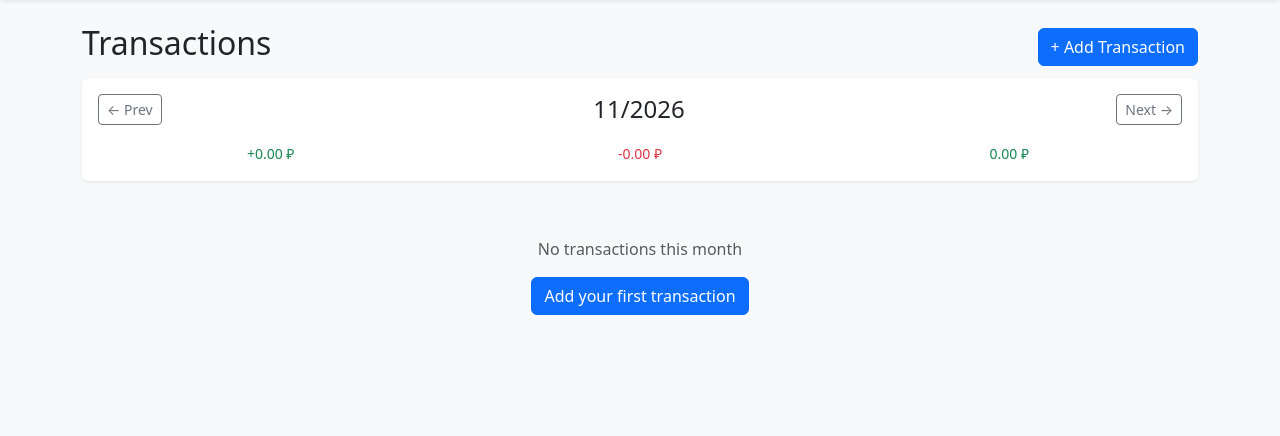
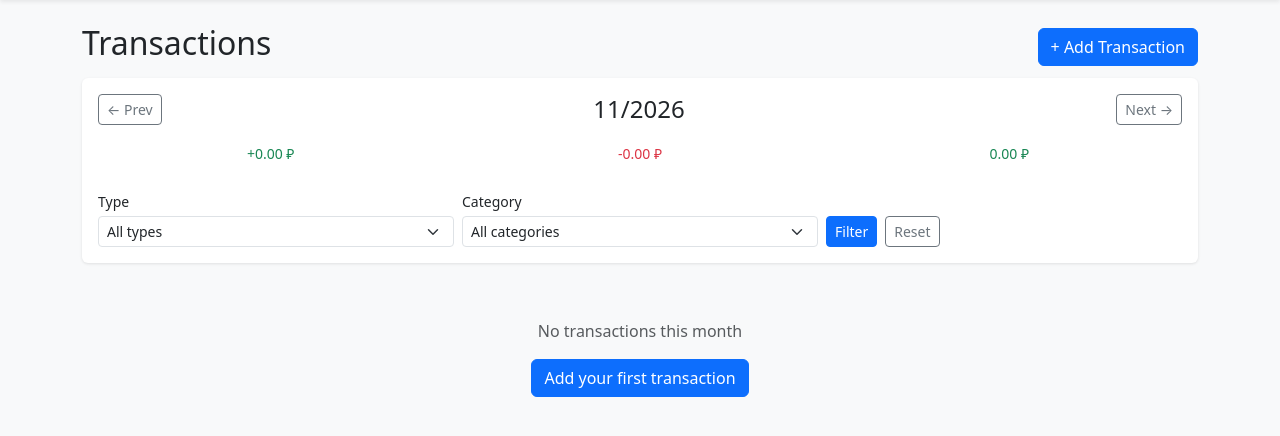
Before and after one commit to tamarinvs19/top_money, a Django app: page / in a window 1280 px wide. Shown: the part 56-492 px from the top of the page. Run offline with Django 5.2, Linux system fonts and the light colour scheme; the visitor is signed in with stand-in values (Sample User, id 1); data that the repository does not hold is empty; some libraries are stand-ins or nearby versions.

Commit message:
Add transaction type/category filters and statistics links
Filter transactions by operation type and category via query params,
add a year-scoped transactions view for yearly statistics, and link every
statistics category row to the matching filtered transactions page.

```diff
--- a/config/urls.py
+++ b/config/urls.py
@@ -22,6 +22,8 @@ urlpatterns = [
     path('', views.transactions, name='transactions'),
     path('<int:year>/<int:month>/', views.transactions, name='transactions_month'),
     path('transactions/<uuid:asset_uuid>/', views.transactions, name='transactions_asset'),
+    path('transactions/<int:year>/', views.transactions, name='transactions_year'),
+    path('transactions/<int:year>/<uuid:asset_uuid>/', views.transactions, name='transactions_year_asset'),
     path('transactions/<int:year>/<int:month>/<uuid:asset_uuid>/', views.transactions, name='transactions_month_asset'),
 
     path('transaction/add/', views.transaction_add, name='transaction_add'),
--- a/finance/views.py
+++ b/finance/views.py
@@ -12,6 +12,7 @@ from django.db import models
 from django.http import JsonResponse, HttpResponse
 from django.conf import settings
 from django import forms
+from urllib.parse import urlencode
 import os
 import shutil
 
@@ -71,25 +72,30 @@ def signup(request):
 @login_required
 def transactions(request, year=None, month=None, asset_uuid=None):
     today = timezone.now()
+    period = 'month'
     if year is None:
         year = today.year
-    if month is None:
         month = today.month
-
-    current_date = make_aware(datetime(int(year), int(month), 1))
-
-    prev_month = current_date - timedelta(days=1)
-    next_month = current_date + timedelta(days=31)
-    next_month = next_month.replace(day=1)
-
-    start_date = current_date
-    end_date = current_date.replace(day=1, month=int(month) + 1) if int(month) < 12 else current_date.replace(year=int(year)+1, month=1)
-    if int(month) == 12:
-        end_date = make_aware(datetime(int(year) + 1, 1, 1)) - timedelta(seconds=1)
+    elif month is None:
+        period = 'year'
+
+    if period == 'year':
+        start_date = make_aware(datetime(int(year), 1, 1))
+        end_date = make_aware(datetime(int(year), 12, 31, 23, 59, 59))
+        prev_date = int(year) - 1
+        next_date = int(year) + 1
     else:
-        from calendar import monthrange
-        _, days = monthrange(int(year), int(month))
-        end_date = make_aware(datetime(int(year), int(month), days, 23, 59, 59))
+        current_date = make_aware(datetime(int(year), int(month), 1))
+        prev_date = current_date - timedelta(days=1)
+        next_date = current_date + timedelta(days=31)
+        next_date = next_date.replace(day=1)
+        start_date = current_date
+        if int(month) == 12:
+            end_date = make_aware(datetime(int(year) + 1, 1, 1)) - timedelta(seconds=1)
+        else:
+            from calendar import monthrange
+            _, days = monthrange(int(year), int(month))
+            end_date = make_aware(datetime(int(year), int(month), days, 23, 59, 59))
 
     transactions_list = Transaction.objects.filter(
         user=request.user,
@@ -101,6 +107,48 @@ def transactions(request, year=None, month=None, asset_uuid=None):
         transactions_list = transactions_list.filter(
             models.Q(from_asset_id=asset_uuid) | models.Q(to_asset_id=asset_uuid)
         )
+
+    transaction_types = TransactionType.choices
+    waste_categories = WasteCategory.choices
+    refill_categories = RefillCategory.choices
+
+    valid_types = {value for value, _ in transaction_types}
+    valid_categories = (
+        {value for value, _ in waste_categories}
+        | {value for value, _ in refill_categories}
+    )
+    selected_type = request.GET.get('type', '')
+    if selected_type not in valid_types:
+        selected_type = ''
+    selected_category = request.GET.get('category', '')
+    if selected_category not in valid_categories:
+        selected_category = ''
+
+    if selected_type:
+        transactions_list = transactions_list.filter(type=selected_type)
+    if selected_category:
+        transactions_list = transactions_list.filter(category=selected_category)
+
+    if period == 'year':
+        if asset_uuid:
+            prev_url = reverse('transactions_year_asset', args=[prev_date, asset_uuid])
+            next_url = reverse('transactions_year_asset', args=[next_date, asset_uuid])
+        else:
+            prev_url = reverse('transactions_year', args=[prev_date])
+            next_url = reverse('transactions_year', args=[next_date])
+    else:
+        if asset_uuid:
+            prev_url = reverse(
+                'transactions_month_asset',
+                args=[prev_date.year, prev_date.month, asset_uuid],
+            )
+            next_url = reverse(
+                'transactions_month_asset',
+                args=[next_date.year, next_date.month, asset_uuid],
+            )
+        else:
+            prev_url = reverse('transactions_month', args=[prev_date.year, prev_date.month])
+            next_url = reverse('transactions_month', args=[next_date.year, next_date.month])
 
     grouped = {}
     for t in transactions_list:
@@ -132,10 +180,16 @@ def transactions(request, year=None, month=None, asset_uuid=None):
     return render(request, 'transactions.html', {
         'transactions_by_day': grouped,
         'year': int(year),
-        'month': int(month),
+        'month': int(month) if month is not None else None,
+        'period': period,
         'asset': Asset.objects.filter(id=asset_uuid).first() or "",
-        'prev_month': prev_month,
-        'next_month': next_month,
+        'prev_url': prev_url,
+        'next_url': next_url,
+        'transaction_types': transaction_types,
+        'waste_categories': waste_categories,
+        'refill_categories': refill_categories,
+        'selected_type': selected_type,
+        'selected_category': selected_category,
         'month_income': month_income,
         'month_expense': month_expense,
         'month_balance': month_balance,
@@ -576,12 +630,22 @@ def statistics(request, year=None, month=None, stat_type='outcome'):
                 return choice[1]
         return cat
 
+    def category_filter_url(category, transaction_type):
+        params = urlencode({'type': transaction_type, 'category': category})
+        if period == 'year':
+            base_url = reverse('transactions_year', args=[year])
+        else:
+            base_url = reverse('transactions_month', args=[year, month])
+        return f'{base_url}?{params}'
+
     income_data = []
     colors = ['#ff6b6b', '#ffa07a', '#ffd93d', '#6bcb77', '#4d96ff', '#9b59b6', '#ff9ff3', '#54a0ff', '#5f27cd', '#48dbfb', '#ff9f43', '#ee5a24', '#009432', '#1289A7', '#D980FA']
     for i, (cat, amount) in enumerate(income_sorted):
         percent = (amount / total_income * 100) if total_income > 0 else 0
         income_data.append({
             'category': format_category(cat),
+            'code': cat,
+            'url': category_filter_url(cat, TransactionType.REFILL),
             'amount': amount,
             'percent': percent,
             'color': colors[i % len(colors)],
@@ -592,6 +656,8 @@ def statistics(request, year=None, month=None, stat_type='outcome'):
         percent = (amount / total_outcome * 100) if total_outcome > 0 else 0
         outcome_data.append({
             'category': format_category(cat),
+            'code': cat,
+            'url': category_filter_url(cat, TransactionType.WASTE),
             'amount': amount,
             'percent': percent,
             'color': colors[i % len(colors)],
--- a/templates/statistics.html
+++ b/templates/statistics.html
@@ -94,7 +94,7 @@
             <tbody>
               {% for item in income_data %}
               <tr>
-                <td><span style="display:inline-block;width:12px;height:12px;background-color:{{ item.color }};margin-right:8px;border-radius:2px;"></span>{{ item.category }}</td>
+                <td><span style="display:inline-block;width:12px;height:12px;background-color:{{ item.color }};margin-right:8px;border-radius:2px;"></span><a href="{{ item.url }}" class="text-decoration-none">{{ item.category }}</a></td>
                 <td class="text-end">{{ item.amount|floatformat:2 }} ₽</td>
                 <td class="text-end">{{ item.percent|floatformat:1 }}%</td>
               </tr>
@@ -142,7 +142,7 @@
             <tbody>
               {% for item in outcome_data %}
               <tr>
-                <td><span style="display:inline-block;width:12px;height:12px;background-color:{{ item.color }};margin-right:8px;border-radius:2px;"></span>{{ item.category }}</td>
+                <td><span style="display:inline-block;width:12px;height:12px;background-color:{{ item.color }};margin-right:8px;border-radius:2px;"></span><a href="{{ item.url }}" class="text-decoration-none">{{ item.category }}</a></td>
                 <td class="text-end">{{ item.amount|floatformat:2 }} ₽</td>
                 <td class="text-end">{{ item.percent|floatformat:1 }}%</td>
               </tr>
--- a/templates/transactions.html
+++ b/templates/transactions.html
@@ -9,20 +9,18 @@
 <div class="card mb-2">
   <div class="card-body">
     <div class="d-flex justify-content-between align-items-center">
+      <a href="{{ prev_url }}" class="btn btn-sm btn-outline-secondary">&larr; Prev</a>
       {% if asset %}
-        <a href="{% url 'transactions_month_asset' prev_month.year prev_month.month asset.id %}" class="btn btn-sm btn-outline-secondary">&larr; Prev</a>
         <div class="row align-items-center justify-content-center">
           <div class="col">
-            <h6 class="mb-0">{{ month }}/{{ year }}</h6>
+            <h6 class="mb-0">{% if period == 'year' %}{{ year }}{% else %}{{ month }}/{{ year }}{% endif %}</h6>
             <h6 class="mb-0 text-center">{{ asset.name }}</h6>
           </div>
         </div>
-        <a href="{% url 'transactions_month_asset' next_month.year next_month.month asset.id %}" class="btn btn-sm btn-outline-secondary">Next &rarr;</a>
       {% else %}
-        <a href="{% url 'transactions_month' prev_month.year prev_month.month %}" class="btn btn-sm btn-outline-secondary">&larr; Prev</a>
-        <h4 class="mb-0">{{ month }}/{{ year }}</h4>
-        <a href="{% url 'transactions_month' next_month.year next_month.month %}" class="btn btn-sm btn-outline-secondary">Next &rarr;</a>
+        <h4 class="mb-0">{% if period == 'year' %}{{ year }}{% else %}{{ month }}/{{ year }}{% endif %}</h4>
       {% endif %}
+      <a href="{{ next_url }}" class="btn btn-sm btn-outline-secondary">Next &rarr;</a>
     </div>
     <div class="row text-center mt-3">
       <div class="col">
@@ -37,12 +35,43 @@
         </small>
       </div>
     </div>
+    <form method="get" class="row g-2 align-items-end mt-3">
+      <div class="col-6 col-md-4">
+        <label class="form-label small mb-1" for="filterType">Type</label>
+        <select name="type" id="filterType" class="form-select form-select-sm">
+          <option value="">All types</option>
+          {% for value, label in transaction_types %}
+          <option value="{{ value }}" {% if selected_type == value %}selected{% endif %}>{{ label }}</option>
+          {% endfor %}
+        </select>
+      </div>
+      <div class="col-6 col-md-4">
+        <label class="form-label small mb-1" for="filterCategory">Category</label>
+        <select name="category" id="filterCategory" class="form-select form-select-sm">
+          <option value="">All categories</option>
+          <optgroup label="Outcome">
+            {% for value, label in waste_categories %}
+            <option value="{{ value }}" {% if selected_category == value %}selected{% endif %}>{{ label }}</option>
+            {% endfor %}
+          </optgroup>
+          <optgroup label="Income">
+            {% for value, label in refill_categories %}
+            <option value="{{ value }}" {% if selected_category == value %}selected{% endif %}>{{ label }}</option>
+            {% endfor %}
+          </optgroup>
+        </select>
+      </div>
+      <div class="col-12 col-md-4 d-flex gap-2">
+        <button type="submit" class="btn btn-sm btn-primary">Filter</button>
+        <a href="{{ request.path }}" class="btn btn-sm btn-outline-secondary">Reset</a>
+      </div>
+    </form>
   </div>
 </div>
 
 {% for day, day_data in transactions_by_day.items %}
 <div class="card mb-2">
-  <div class="card-body day-header p-2" id="day-{{ day|date:'Y-m-d' }}" onclick="window.location='{% url 'transaction_add_day' year month day.day %}'">
+  <div class="card-body day-header p-2" id="day-{{ day|date:'Y-m-d' }}" onclick="window.location='{% url 'transaction_add_day' day.year day.month day.day %}'">
     <div class="d-flex justify-content-between align-items-center">
       <strong>{{ day|date:"l, M d" }}</strong>
       <span class="{% if day_data.day_total >= 0 %}text-success{% else %}text-danger{% endif %}">
```
Also changed, not shown: finance/tests_views.py (+154 -0 lines).
